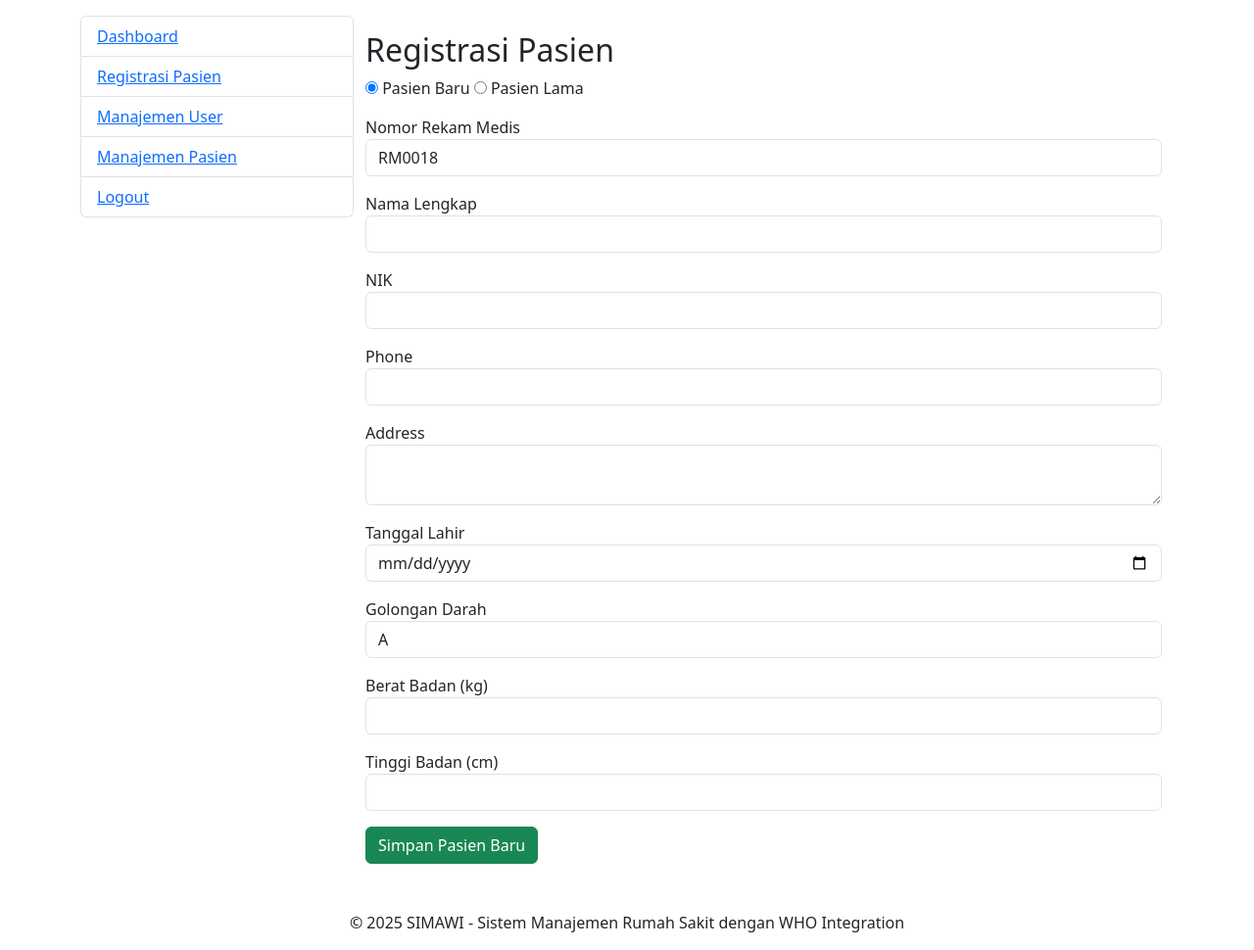
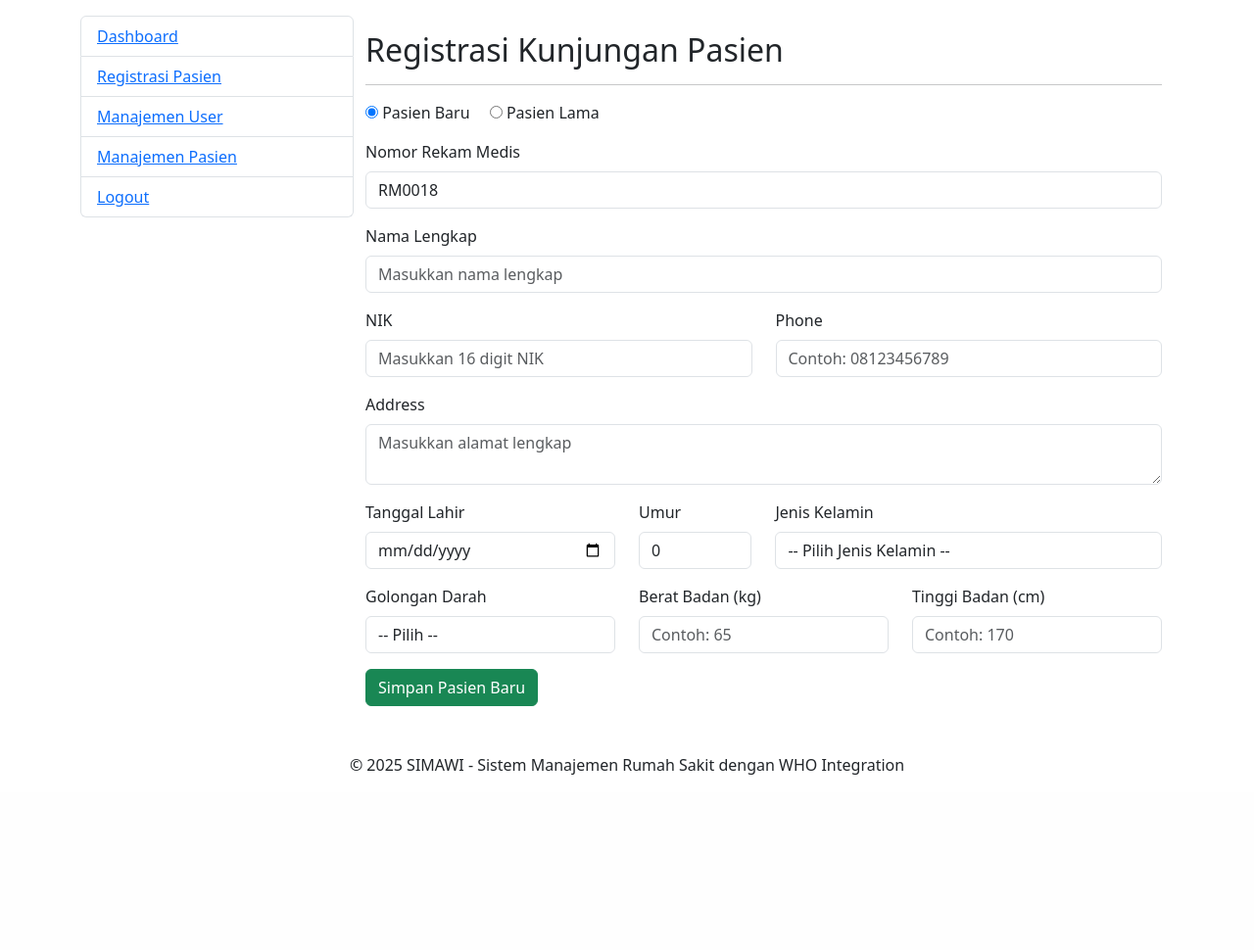
Before and after one commit to MadeAgus22/Projek_SIMAWI, a CodeIgniter app: page /simawi/admin/register_patient in a window 1280 px wide. Shown: the part 56-1026 px from the top of the page at 98% size. After the commit the page ends 847 px from the top, so only its background shows below. Run offline with CodeIgniter, Linux system fonts and the light colour scheme; a user stored in the database is signed in; data comes from the database, SQL or seed files in the repository.

Commit message:
update bug and error

```diff
--- a/application/controllers/admin.php
+++ b/application/controllers/admin.php
@@ -79,49 +79,90 @@ class Admin extends CI_Controller {
 
 
     public function add_patient() {
-        $this->load->model('User_model');
+        // 1. Memuat library dan model yang dibutuhkan
+        $this->load->library('form_validation');
         $this->load->model('Patient_model');
 
-        $this->load->model('Patient_model');
-        $data['next_rm'] = $this->Patient_model->get_next_rm();
-        $this->load->view('admin/add_patient', $data);
+        // 2. Menetapkan aturan validasi untuk setiap input form
+        $this->form_validation->set_rules('name', 'Name', 'required|trim');
+        $this->form_validation->set_rules('nik', 'NIK', 'required|trim|numeric|is_unique[patients.nik]');
+        $this->form_validation->set_rules('gender', 'Gender', 'required');
+        $this->form_validation->set_rules('birth', 'Date of Birth', 'required');
+        $this->form_validation->set_rules('phone', 'Phone', 'required|trim|numeric');
+        $this->form_validation->set_rules('address', 'Address', 'required|trim');
+        $this->form_validation->set_rules('blood_type', 'Blood Type', 'required');
+        $this->form_validation->set_rules('weight', 'Weight', 'required|numeric');
+        $this->form_validation->set_rules('height', 'Height', 'required|numeric');
 
-        // Ambil user yang belum terdaftar sebagai pasien
-        $data['users'] = $this->User_model->get_users_not_in_patients();
+        // 3. Menjalankan validasi
+        if ($this->form_validation->run() == FALSE) {
+            // JIKA VALIDASI GAGAL (atau halaman baru pertama kali dibuka)
+            // Tampilkan halaman form tambah pasien
+            $data['next_rm'] = $this->Patient_model->generate_medical_record_number(); // Menggunakan fungsi generate dari model
+            $this->load->view('admin/add_patient', $data);
+        } else {
+            // JIKA VALIDASI SUKSES (form telah disubmit dan semua data valid)
+            // Lanjutkan proses penyimpanan data
 
-        // Jika tidak ada user yang tersedia
-        if (empty($data['users'])) {
-            $this->session->set_flashdata('error', 'Semua user sudah terdaftar sebagai pasien.');
+            // Hitung umur secara otomatis dari tanggal lahir
+            $birthDate = $this->input->post('birth');
+            $birthDateObj = new DateTime($birthDate);
+            $currentDateObj = new DateTime('today');
+            $age = $birthDateObj->diff($currentDateObj)->y;
+
+            // Siapkan array data untuk dimasukkan ke database
+            $data = [
+                'medical_record_number' => $this->input->post('medical_record_number'),
+                'name'      => $this->input->post('name', true),
+                'age'       => $age, // Gunakan umur yang sudah dihitung
+                'gender'    => $this->input->post('gender', true),
+                'birth'     => $this->input->post('birth', true),
+                'nik'       => $this->input->post('nik', true),
+                'phone'     => $this->input->post('phone', true),
+                'address'   => $this->input->post('address', true),
+                'blood_type'=> $this->input->post('blood_type', true),
+                'weight'    => $this->input->post('weight', true),
+                'height'    => $this->input->post('height', true),
+                'created_at'=> date('Y-m-d H:i:s'),
+                'updated_at'=> date('Y-m-d H:i:s')
+            ];
+
+            // Panggil model untuk menyimpan data
+            $this->Patient_model->insert_patient($data);
+
+            // Buat pesan sukses untuk ditampilkan di halaman berikutnya
+            $this->session->set_flashdata('message', 'Pasien baru berhasil ditambahkan.');
+
+            // Arahkan pengguna kembali ke halaman daftar pasien
             redirect('admin/patients');
         }
-
-        $data['next_rm'] = $this->Patient_model->get_next_rm();
-
-        $this->load->view('admin/add_patient', $data);
     }
 
-    public function save_patient() {
-        $this->load->model('Patient_model');
+    // HAPUS METHOD save_patient() DARI KODE ANDA
+    // public function save_patient() { ... }
 
-        $data = [
-            'medical_record_number' => $this->input->post('medical_record_number'),
-            'name' => $this->input->post('name'),
-            'age' => $this->input->post('age'),
-            'gender' => $this->input->post('gender'),
-            'birth' => $this->input->post('birth'),
-            'nik' => $this->input->post('nik'),
-            'phone' => $this->input->post('phone'),
-            'address' => $this->input->post('address'),
-            'blood_type' => $this->input->post('blood_type'),
-            'weight' => $this->input->post('weight'),
-            'height' => $this->input->post('height'),
-            'created_at' => date('Y-m-d H:i:s'), // Pastikan created_at terisi
-            'updated_at' => date('Y-m-d H:i:s')
-        ];
+    // public function save_patient() {
+    //     $this->load->model('Patient_model');
 
-        $this->Patient_model->insert_patient($data);
-        redirect('admin/dashboard'); // Arahkan kembali ke dashboard setelah registrasi
-    }
+    //     $data = [
+    //         'medical_record_number' => $this->input->post('medical_record_number'),
+    //         'name' => $this->input->post('name'),
+    //         'age' => $this->input->post('age'),
+    //         'gender' => $this->input->post('gender'),
+    //         'birth' => $this->input->post('birth'),
+    //         'nik' => $this->input->post('nik'),
+    //         'phone' => $this->input->post('phone'),
+    //         'address' => $this->input->post('address'),
+    //         'blood_type' => $this->input->post('blood_type'),
+    //         'weight' => $this->input->post('weight'),
+    //         'height' => $this->input->post('height'),
+    //         'created_at' => date('Y-m-d H:i:s'), // Pastikan created_at terisi
+    //         'updated_at' => date('Y-m-d H:i:s')
+    //     ];
+
+    //     $this->Patient_model->insert_patient($data);
+    //     redirect('admin/dashboard'); // Arahkan kembali ke dashboard setelah registrasi
+    // }
 
 
     public function edit_patient($id) {
@@ -242,8 +283,4 @@ class Admin extends CI_Controller {
         redirect('admin/dashboard');
     }
 
-
-
-
-
 }
--- a/application/views/admin/register_patient.php
+++ b/application/views/admin/register_patient.php
@@ -2,87 +2,135 @@
 <?php include('application/views/templates/sidebar.php'); ?>
 
 <div class="container mt-3">
-    <h2>Registrasi Pasien</h2>
+    <h2>Registrasi Kunjungan Pasien</h2>
+    <hr>
 
-    <!-- Pilihan Registrasi -->
     <div class="mb-3">
-        <label><input type="radio" name="patient_type" value="new" checked onclick="togglePatientForm('new')"> Pasien Baru</label>
+        <label class="me-3"><input type="radio" name="patient_type" value="new" checked onclick="togglePatientForm('new')"> Pasien Baru</label>
         <label><input type="radio" name="patient_type" value="existing" onclick="togglePatientForm('existing')"> Pasien Lama</label>
     </div>
 
-    <!-- Form Registrasi Pasien Baru -->
     <div id="new_patient_form">
-        <form action="<?= base_url('admin/save_patient'); ?>" method="post">
+        <?= form_open('admin/add_patient'); ?>
+
         <div class="mb-3">
-            <label>Nomor Rekam Medis</label>
-            <input type="text" name="medical_record_number" class="form-control" value="<?= isset($next_rm) ? $next_rm : 'RM0001'; ?>" readonly>
+            <label class="form-label">Nomor Rekam Medis</label>
+            <input type="text" name="medical_record_number" class="form-control" value="<?= isset($next_rm) ? $next_rm : ''; ?>" readonly>
         </div>
+
         <div class="mb-3">
-            <label>Nama Lengkap</label>
-            <input type="text" name="name" class="form-control" required>
+            <label class="form-label">Nama Lengkap</label>
+            <input type="text" name="name" class="form-control" value="<?= set_value('name'); ?>" placeholder="Masukkan nama lengkap">
+            <?= form_error('name', '<div class="text-danger small mt-1">', '</div>'); ?>
         </div>
+
+        <div class="row">
+            <div class="col-md-6 mb-3">
+                <label class="form-label">NIK</label>
+                <input type="text" name="nik" class="form-control" maxlength="16" value="<?= set_value('nik'); ?>" placeholder="Masukkan 16 digit NIK">
+                <?= form_error('nik', '<div class="text-danger small mt-1">', '</div>'); ?>
+            </div>
+            <div class="col-md-6 mb-3">
+                <label class="form-label">Phone</label>
+                <input type="text" name="phone" class="form-control" value="<?= set_value('phone'); ?>" placeholder="Contoh: 08123456789">
+                <?= form_error('phone', '<div class="text-danger small mt-1">', '</div>'); ?>
+            </div>
+        </div>
+
         <div class="mb-3">
-            <label>NIK</label>
-            <input type="text" name="nik" class="form-control" maxlength="16" required>
+            <label class="form-label">Address</label>
+            <textarea name="address" class="form-control" placeholder="Masukkan alamat lengkap"><?= set_value('address'); ?></textarea>
+            <?= form_error('address', '<div class="text-danger small mt-1">', '</div>'); ?>
         </div>
-        <div class="mb-3">
-            <label>Phone</label>
-            <input type="text" name="phone" class="form-control" required>
+
+        <div class="row">
+            <div class="col-md-4 mb-3">
+                <label for="birth" class="form-label">Tanggal Lahir</label>
+                <input type="date" name="birth" id="birth" class="form-control" value="<?= set_value('birth'); ?>">
+                <?= form_error('birth', '<div class="text-danger small mt-1">', '</div>'); ?>
             </div>
-        <div class="mb-3">
-            <label>Address</label>
-            <textarea name="address" class="form-control" required></textarea>
+
+            <div class="col-md-2 mb-3">
+                <label for="age_view" class="form-label">Umur</label>
+                <input type="text" id="age_view" class="form-control" value="0" readonly>
             </div>
-        <div class="mb-3">
-            <label>Tanggal Lahir</label>
-            <input type="date" name="birth" class="form-control" required>
+
+            <div class="col-md-6 mb-3">
+                <label for="gender" class="form-label">Jenis Kelamin</label>
+                <select name="gender" id="gender" class="form-control">
+                    <option value="">-- Pilih Jenis Kelamin --</option>
+                    <option value="Male" <?= set_select('gender', 'Male'); ?>>Laki-laki</option>
+                    <option value="Female" <?= set_select('gender', 'Female'); ?>>Perempuan</option>
+                </select>
+                <?= form_error('gender', '<div class="text-danger small mt-1">', '</div>'); ?>
             </div>
-        <div class="mb-3">
-            <label>Golongan Darah</label>
+        </div>
+
+        <div class="row">
+            <div class="col-md-4 mb-3">
+                <label class="form-label">Golongan Darah</label>
                 <select name="blood_type" class="form-control">
-                <option value="A">A</option>
-                <option value="B">B</option>
-                <option value="AB">AB</option>
-                <option value="O">O</option>
+                    <option value="">-- Pilih --</option>
+                    <option value="A" <?= set_select('blood_type', 'A'); ?>>A</option>
+                    <option value="B" <?= set_select('blood_type', 'B'); ?>>B</option>
+                    <option value="AB" <?= set_select('blood_type', 'AB'); ?>>AB</option>
+                    <option value="O" <?= set_select('blood_type', 'O'); ?>>O</option>
                 </select>
+                <?= form_error('blood_type', '<div class="text-danger small mt-1">', '</div>'); ?>
             </div>
-        <div class="mb-3">
-            <label>Berat Badan (kg)</label>
-            <input type="number" name="weight" class="form-control" required>
+            <div class="col-md-4 mb-3">
+                <label class="form-label">Berat Badan (kg)</label>
+                <input type="number" name="weight" class="form-control" value="<?= set_value('weight'); ?>" placeholder="Contoh: 65">
+                <?= form_error('weight', '<div class="text-danger small mt-1">', '</div>'); ?>
             </div>
-        <div class="mb-3">
-            <label>Tinggi Badan (cm)</label>
-            <input type="number" name="height" class="form-control" required>
+            <div class="col-md-4 mb-3">
+                <label class="form-label">Tinggi Badan (cm)</label>
+                <input type="number" name="height" class="form-control" value="<?= set_value('height'); ?>" placeholder="Contoh: 170">
+                <?= form_error('height', '<div class="text-danger small mt-1">', '</div>'); ?>
             </div>
+        </div>
+
         <button type="submit" class="btn btn-success">Simpan Pasien Baru</button>
         </form>
     </div>
 
-    <!-- Form Registrasi Pasien Lama -->
     <div id="existing_patient_form" style="display: none;">
-        <div class="mb-3">
-            <label>Cari Pasien Lama (Nomor RM)</label>
-            <input type="text" id="search_rm" class="form-control">
-            <button type="button" class="btn btn-primary mt-2" onclick="searchPatient()">Cari</button>
-        </div>
-        <form action="<?= base_url('admin/register_existing_patient'); ?>" method="post" id="existing_patient_data" style="display: none;">
-            <input type="hidden" name="patient_id" id="patient_id">
-            <div class="mb-3">
-                <label>Nama</label>
-                <input type="text" id="patient_name" class="form-control" readonly>
-            </div>
-            <div class="mb-3">
-                <label>Nomor RM</label>
-                <input type="text" id="patient_rm" class="form-control" readonly>
-            </div>
-            <button type="submit" class="btn btn-success">Simpan Kunjungan</button>
-        </form>
         </div>
 </div>
 
 <?php include('application/views/templates/footer.php'); ?>
 
 <script>
+// Menunggu sampai seluruh halaman web selesai dimuat
+document.addEventListener('DOMContentLoaded', function() {
+    // Mengambil elemen input tanggal lahir dan umur
+    const birthInput = document.getElementById('birth');
+    const ageViewInput = document.getElementById('age_view');
+
+    // Fungsi untuk menghitung dan menampilkan umur
+    function calculateAge() {
+        const birthDate = new Date(birthInput.value);
+        if (!isNaN(birthDate.getTime())) { // Cek jika tanggal valid
+            const today = new Date();
+            let age = today.getFullYear() - birthDate.getFullYear();
+            const m = today.getMonth() - birthDate.getMonth();
+            if (m < 0 || (m === 0 && today.getDate() < birthDate.getDate())) {
+                age--;
+            }
+            ageViewInput.value = age < 0 ? 0 : age; // Tampilkan umur, minimal 0
+        } else {
+            ageViewInput.value = 0; // Jika tanggal tidak valid, umur 0
+        }
+    }
+
+    // Panggil fungsi calculateAge saat nilai tanggal lahir berubah
+    birthInput.addEventListener('change', calculateAge);
+
+    // Panggil juga saat halaman dimuat, jika tanggal lahir sudah terisi (misal saat validasi error)
+    calculateAge();
+});
+
+// Fungsi Javascript tidak diubah
 function togglePatientForm(type) {
     if (type === 'new') {
         document.getElementById('new_patient_form').style.display = 'block';
--- a/index.php
+++ b/index.php
@@ -65,8 +65,13 @@
  */
 switch (ENVIRONMENT)
 {
+	// case 'development':
+	// 	error_reporting(-1);
+	// 	ini_set('display_errors', 1);
+	// break;
 	case 'development':
-		error_reporting(-1);
+		// Menghilangkan E_DEPRECATED dan E_USER_DEPRECATED dari laporan error
+		error_reporting(E_ALL & ~E_DEPRECATED & ~E_USER_DEPRECATED);
 		ini_set('display_errors', 1);
 	break;
 
```
Also changed, not shown: application/views/admin/add_patient.php (+69 -35 lines), .htaccess (added). Lines whose indentation alone changed are shown as unchanged.
